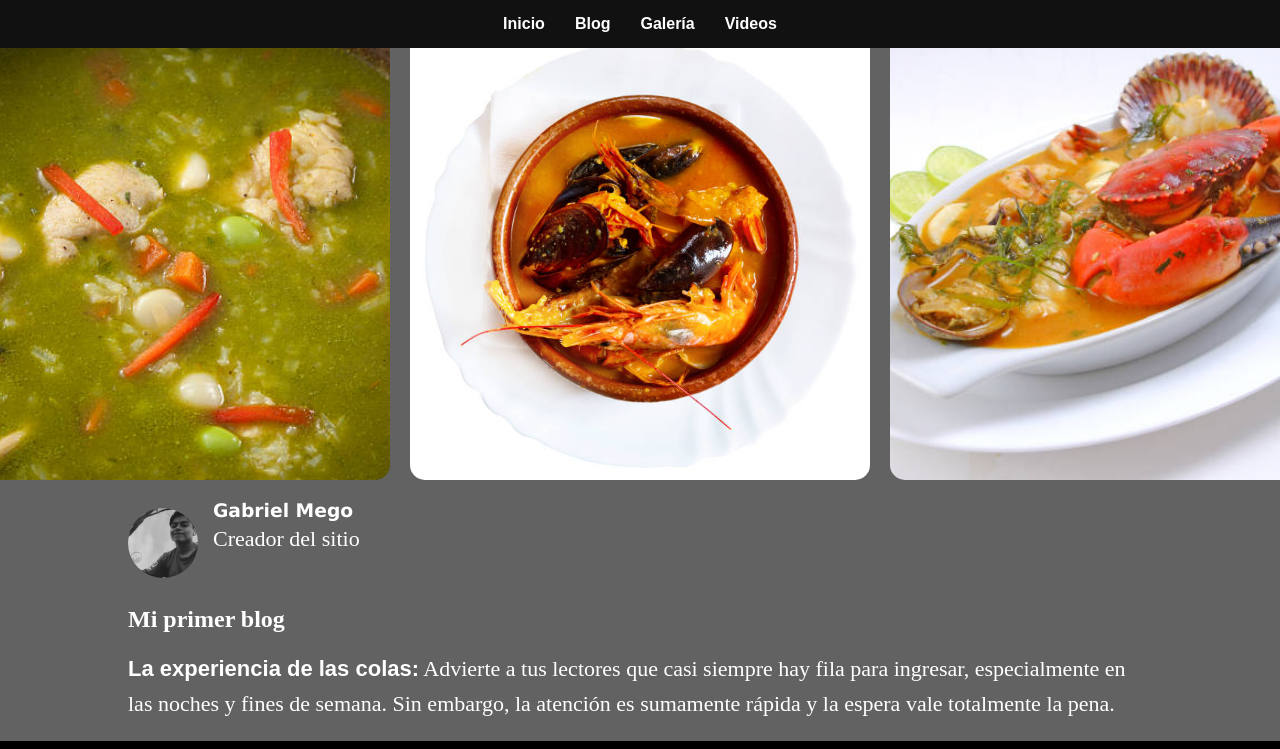
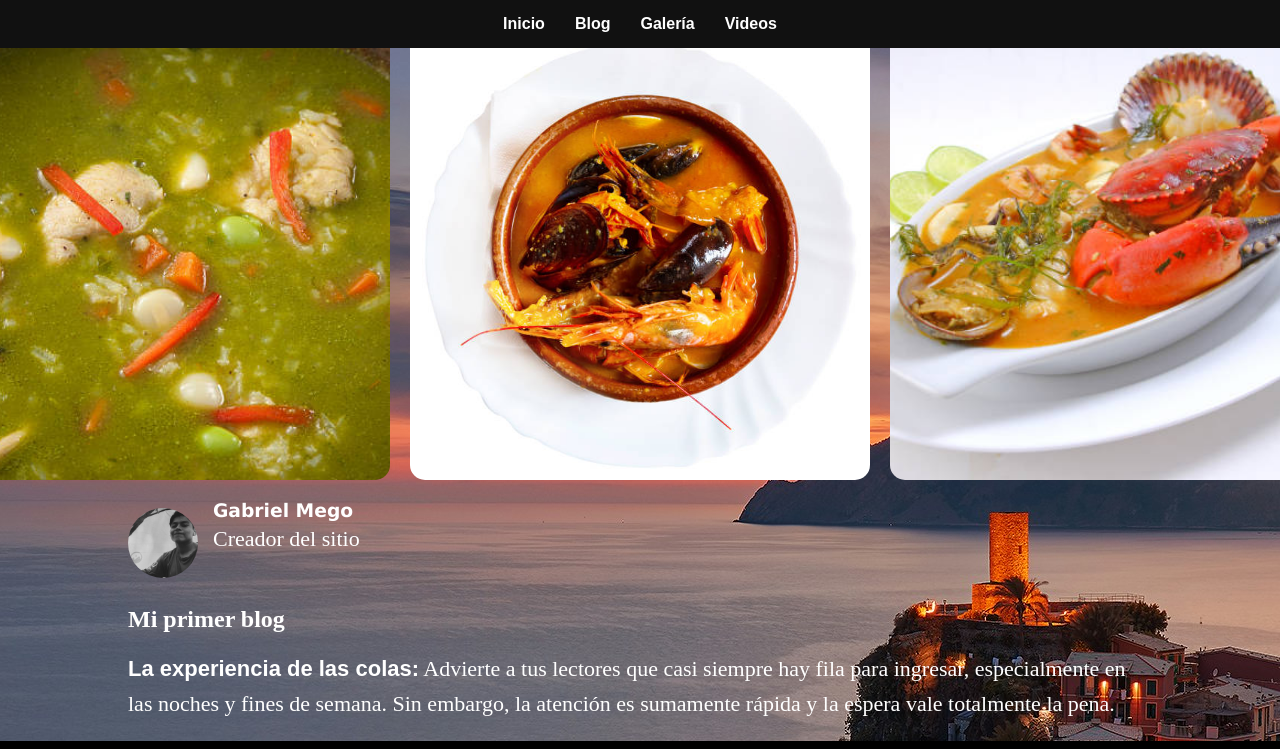
Before and after one commit to Gabriel548-af/Gabriel548-af, a plain HTML site: page blog.html in a window 1280 px wide. Shown: the top 749 px of the page. Drawn offline with Linux system fonts and the light colour scheme; files whose address does not match are found by name.

Commit message:
Update estilos.css

```diff
--- a/estilos.css
+++ b/estilos.css
@@ -41,7 +41,7 @@ nav a:hover{
 
 .hero{
     height:100vh;
-    background:url('img/fondo.jpg') center/cover;
+    background:url('fondo.jpg') center/cover;
     display:flex;
     justify-content:center;
     align-items:center;
@@ -181,7 +181,7 @@ p{
     margin-bottom:30px;
 }
 .hero3{
-background: url(img/fondodeblog.jpg);
+background: url(fondodeblog.jpg);
 
 
 
@@ -235,7 +235,7 @@ font-family: Verdana, Geneva, Tahoma, sans-serif;
 body{
     background-image: linear-gradient(rgba(0,0,0,0.6),
     rgba(0,0,0,0.6)),
-    url("img/fondo2.jpg");
+    url("fondo2.jpg");
 
     background-size: cover;
     background-position: center;
```
